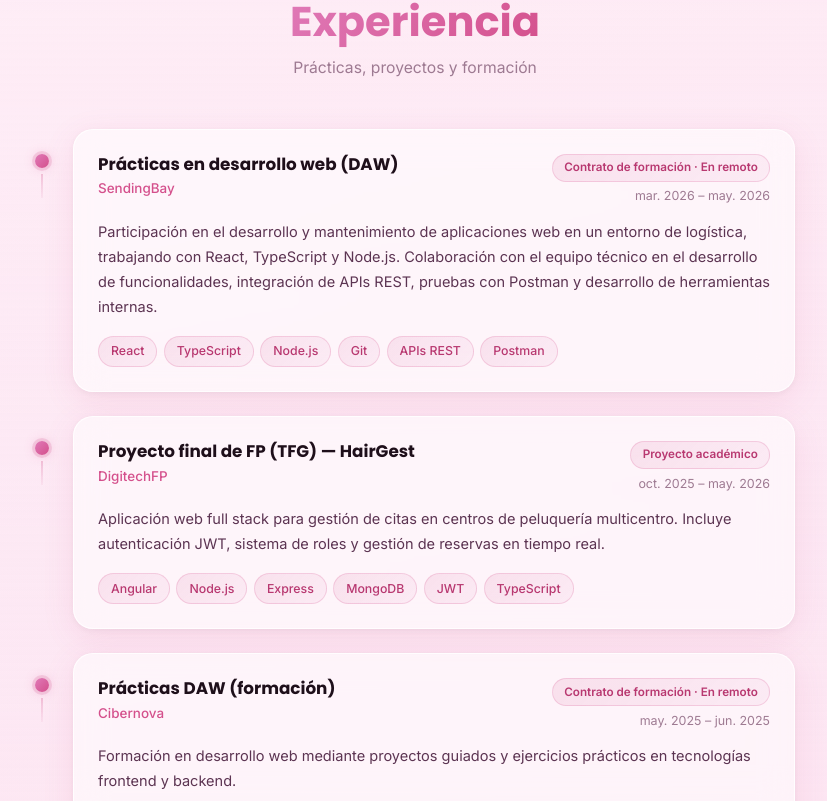
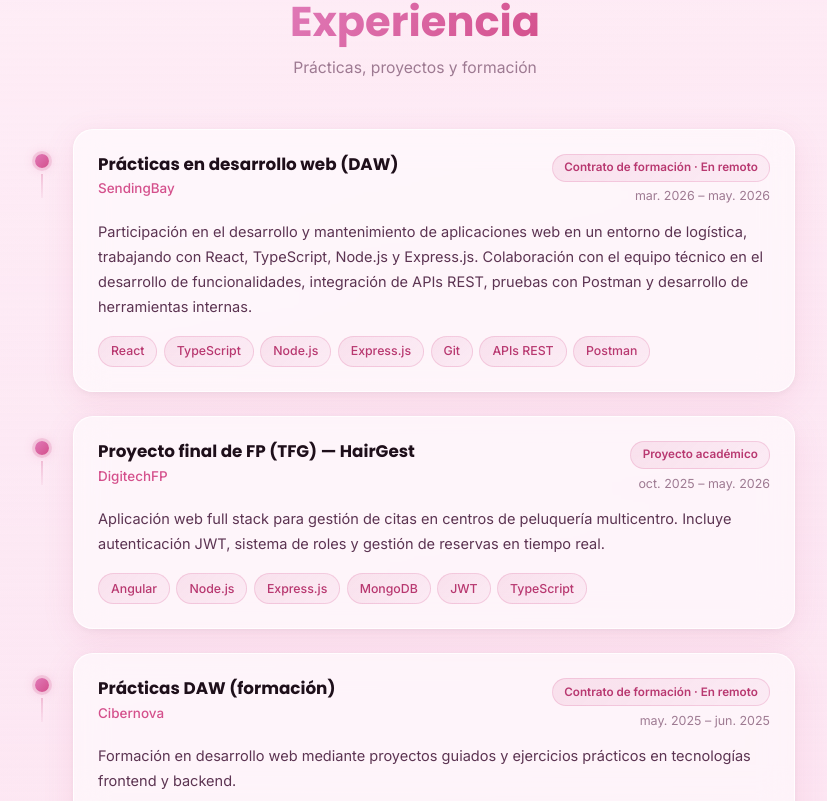
Before and after one commit to Monica-pxl/portfolio-monica, a React (Vite) app: page / in a window 1280 px wide. Shown: the part 3731-4532 px from the top of the page, without its empty margins (225-1052 px from the left). Built offline with nearby package versions, Linux system fonts and the light colour scheme.

Commit message:
express.js añadido

```diff
--- a/src/components/Skills.tsx
+++ b/src/components/Skills.tsx
@@ -22,7 +22,7 @@ const SKILL_GROUPS: SkillGroup[] = [
   {
     categoryKey: 2,
     icon: '⬡',
-    skills: ['Node.js', 'Express', 'JWT', 'Symfony', 'Doctrine ORM', 'Composer'],
+    skills: ['Node.js', 'Express.js', 'JWT', 'Symfony', 'Doctrine ORM', 'Composer'],
   },
   {
     categoryKey: 3,
--- a/src/i18n/translations.ts
+++ b/src/i18n/translations.ts
@@ -100,12 +100,13 @@ export const translations = {
             'React',
             'TypeScript',
             'Node.js',
+            'Express.js',
             'Git',
             'APIs REST',
             'Postman',
           ],
           description:
-            'Participación en el desarrollo y mantenimiento de aplicaciones web en un entorno de logística, trabajando con React, TypeScript y Node.js. Colaboración con el equipo técnico en el desarrollo de funcionalidades, integración de APIs REST, pruebas con Postman y desarrollo de herramientas internas.',
+            'Participación en el desarrollo y mantenimiento de aplicaciones web en un entorno de logística, trabajando con React, TypeScript, Node.js y Express.js. Colaboración con el equipo técnico en el desarrollo de funcionalidades, integración de APIs REST, pruebas con Postman y desarrollo de herramientas internas.',
         },
         {
           id: 'exp2',
@@ -115,7 +116,7 @@ export const translations = {
           tags: [
             'Angular',
             'Node.js',
-            'Express',
+            'Express.js',
             'MongoDB',
             'JWT',
             'TypeScript',
@@ -306,12 +307,13 @@ export const translations = {
             'React',
             'TypeScript',
             'Node.js',
+            'Express.js',
             'Git',
             'REST APIs',
             'Postman',
           ],
           description:
-            'Participated in the development and maintenance of web applications in a logistics environment, working with React, TypeScript and Node.js. Collaborated with the technical team on feature development, REST API integration, Postman testing and internal tool development.',
+            'Participated in the development and maintenance of web applications in a logistics environment, working with React, TypeScript, Node.js and Express.js. Collaborated with the technical team on feature development, REST API integration, Postman testing and internal tool development.',
         },
         {
           id: 'exp2',
@@ -321,7 +323,7 @@ export const translations = {
           tags: [
             'Angular',
             'Node.js',
-            'Express',
+            'Express.js',
             'MongoDB',
             'JWT',
             'TypeScript',
```
